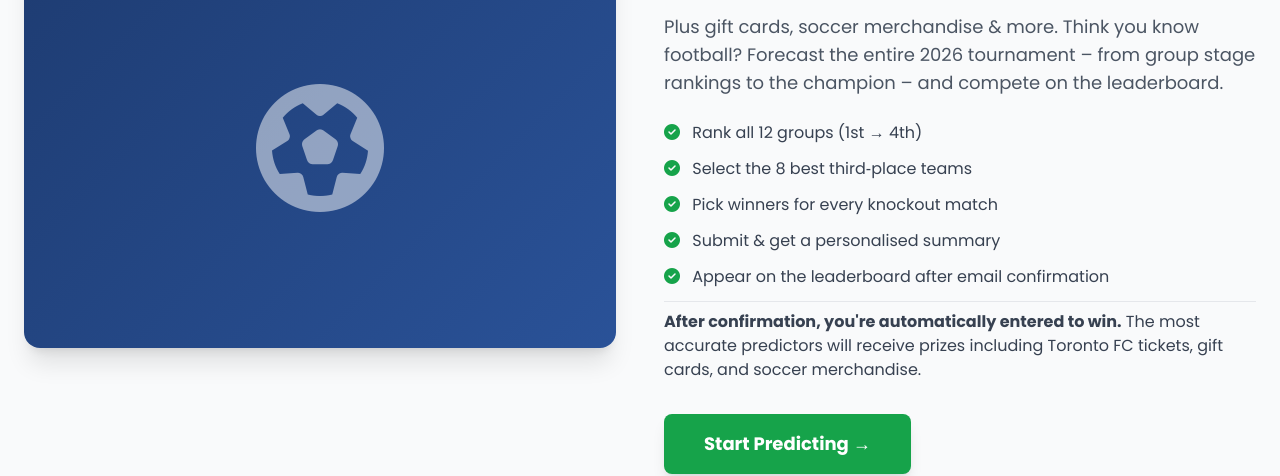
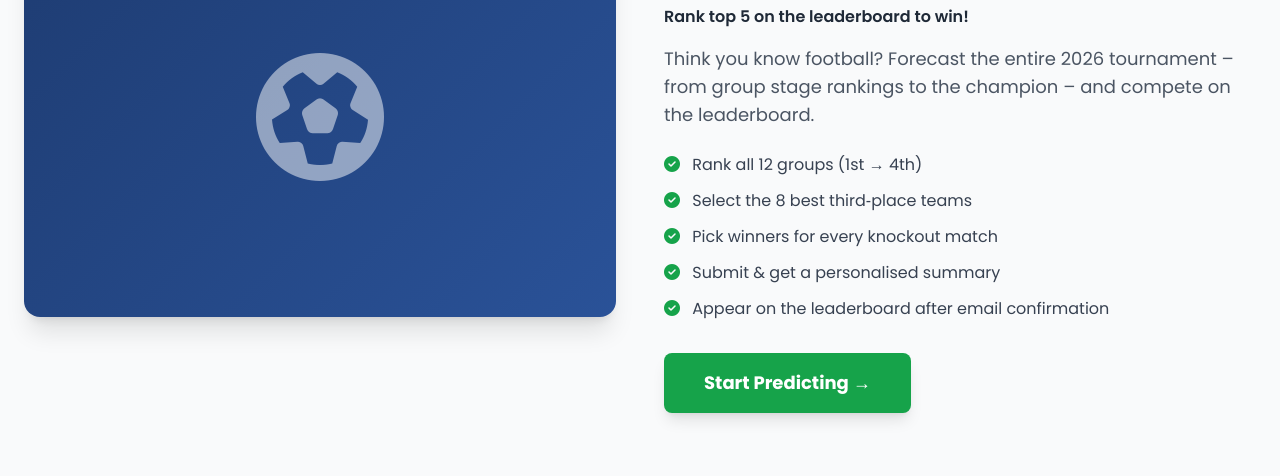
Before and after one commit to AltaAIConsult/90-minutes-site, a website: page world-cup-predictor/index.html in a window 1280 px wide. Shown: the part 339-815 px from the top of the page. Drawn offline with nearby package versions, Linux system fonts and the light colour scheme.

Commit message:
Landing page: gradient hero, prize headline in red, subtext in black

```diff
--- a/world-cup-predictor/index.html
+++ b/world-cup-predictor/index.html
@@ -74,7 +74,7 @@
     <section class="bg-gray-50">
         <div class="container mx-auto px-6 py-16 md:py-24">
             <div class="flex flex-col md:flex-row items-center gap-12">
-                <!-- Left: Image Placeholder -->
+                <!-- Left: Image -->
                 <div class="md:w-1/2">
                     <div class="hero-image rounded-2xl shadow-xl w-full text-white">
                         <i class="fas fa-futbol text-7xl md:text-9xl opacity-50"></i>
@@ -84,18 +84,23 @@
                 <div class="md:w-1/2 text-center md:text-left">
                     <h1 class="font-anton text-5xl md:text-6xl uppercase mb-2">Predict the <span class="text-red-600">World Cup</span></h1>
                     <h2 class="font-anton text-2xl md:text-3xl uppercase mb-2 text-gray-700">Presented by <span class="text-red-600">90 Minutes or More</span></h2>
-                    <h3 class="font-anton text-xl md:text-2xl uppercase mb-4 text-red-600">Win 1 of 5 Prizes Including a pair of Toronto FC tickets, Gift Cards and Merch!</h3>
-                    <p class="text-gray-600 text-lg mb-6">Plus gift cards, soccer merchandise & more. Think you know football? Forecast the entire 2026 tournament – from group stage rankings to the champion – and compete on the leaderboard.</p>
+
+                    <!-- Prize Headline (Red) -->
+                    <h3 class="font-anton text-xl md:text-2xl uppercase mb-2 text-red-600">Win 1 of 5 Prizes Including a pair of Toronto FC tickets, Gift Cards and Merch!</h3>
+
+                    <!-- Prize Subtext (Black) -->
+                    <p class="text-gray-800 font-semibold mb-4">Rank top 5 on the leaderboard to win!</p>
+
+                    <p class="text-gray-600 text-lg mb-6">Think you know football? Forecast the entire 2026 tournament – from group stage rankings to the champion – and compete on the leaderboard.</p>
+
                     <div class="space-y-3 text-gray-700">
                         <p><i class="fas fa-check-circle text-green-600 mr-2"></i> Rank all 12 groups (1st → 4th)</p>
                         <p><i class="fas fa-check-circle text-green-600 mr-2"></i> Select the 8 best third‑place teams</p>
                         <p><i class="fas fa-check-circle text-green-600 mr-2"></i> Pick winners for every knockout match</p>
                         <p><i class="fas fa-check-circle text-green-600 mr-2"></i> Submit & get a personalised summary</p>
                         <p><i class="fas fa-check-circle text-green-600 mr-2"></i> Appear on the leaderboard after email confirmation</p>
-                        <p class="mt-2 pt-2 border-t border-gray-200 text-gray-700">
-                            <span class="font-bold">After confirmation, you're automatically entered to win.</span> The most accurate predictors will receive prizes including Toronto FC tickets, gift cards, and soccer merchandise.
-                        </p>
                     </div>
+
                     <div class="mt-8">
                         <a href="game.html" class="inline-block bg-green-600 hover:bg-green-700 text-white font-bold py-4 px-10 rounded-lg text-lg transition shadow-lg hover:shadow-xl">Start Predicting →</a>
                     </div>
```
